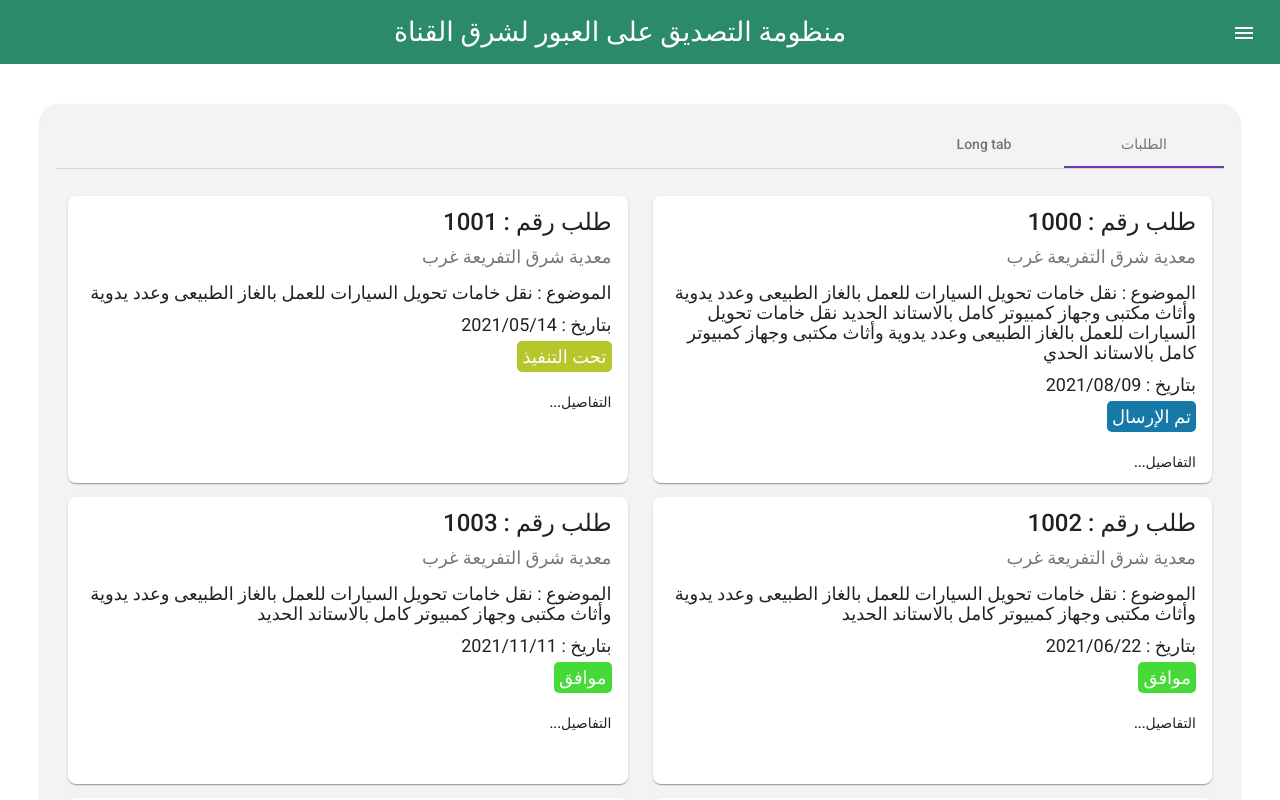
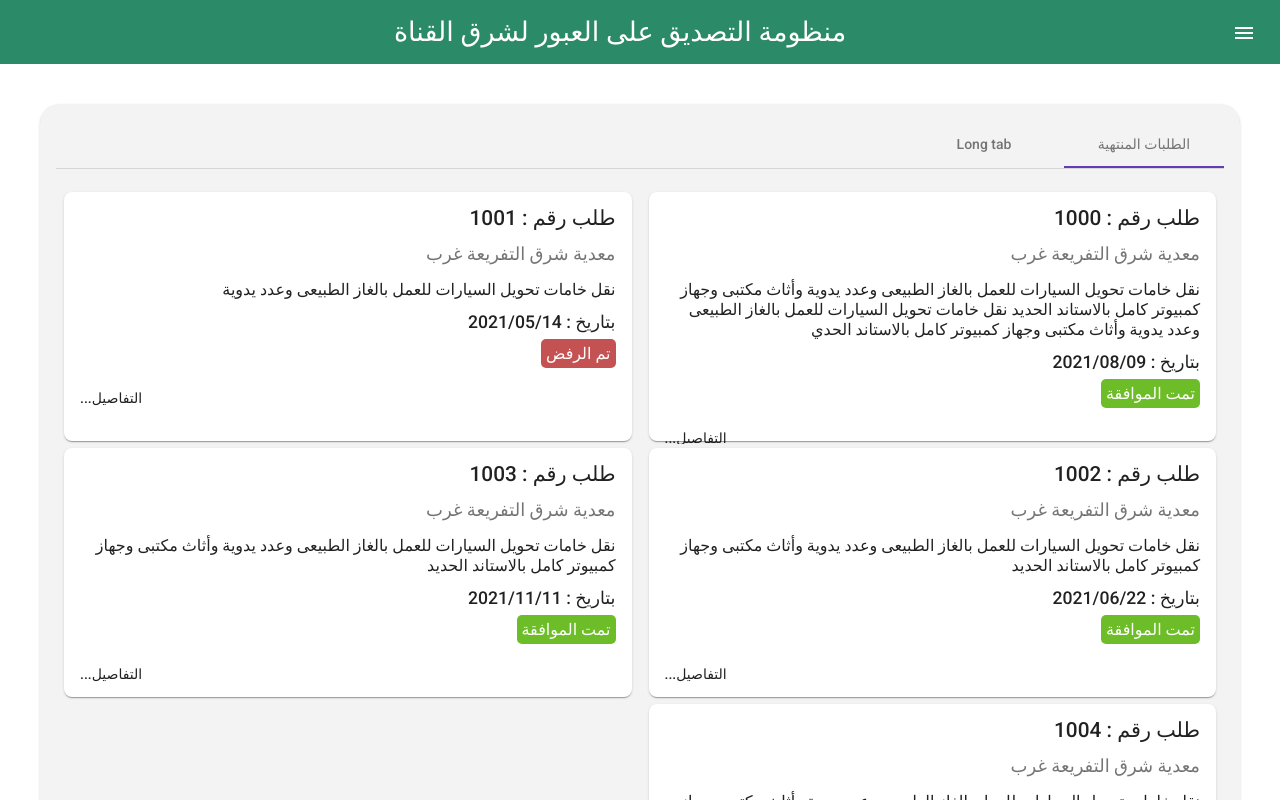
Before and after one commit to amrghobashi/border-crossing-permits, an Angular app: page / in a window 1280 px wide. Shown: the top 800 px of the page. Built offline with nearby package versions, Linux system fonts and the light colour scheme; data requests are answered from the project's data file.

Commit message:
finishing completed reqeust component

```diff
--- a/requests.json
+++ b/requests.json
@@ -1,5 +1,75 @@
 {
-    "data": [{
+    "closed_requests": [
+        {
+            "id": 1,
+            "request_number": "1000",
+            "request_date": "2021/08/09",
+            "subject": "نقل خامات تحويل السيارات للعمل بالغاز الطبيعى وعدد يدوية وأثاث مكتبى وجهاز كمبيوتر كامل بالاستاند الحديد نقل خامات تحويل السيارات للعمل بالغاز الطبيعى وعدد يدوية وأثاث مكتبى وجهاز كمبيوتر كامل بالاستاند الحدي",
+            "address": " محطة الغاز الطبيعى للسيارات التابعة لشركة ( كار جاس ) والكائنة بشارع اسيوط بجوار قسم ثالث العريش",
+            "pass_id": "معدية شرق التفريعة غرب",
+            "notes": 65,
+            "request_status_id": 3,
+            "request_status": "تم الرد ",
+            "tasdek_status_id": 1,
+            "tasdek_status": "تمت الموافقة "
+        },
+        {
+            "id": 2,
+            "request_number": "1001",
+            "request_date": "2021/05/14",
+            "subject": "نقل خامات تحويل السيارات للعمل بالغاز الطبيعى وعدد يدوية",
+            "address": " محطة الغاز الطبيعى للسيارات التابعة لشركة ( كار جاس ) والكائنة بشارع اسيوط بجوار قسم ثالث العريش",
+            "pass_id": "معدية شرق التفريعة غرب",
+            "notes": 65,
+            "request_status_id": 3,
+            "request_status": "تم الرد ",
+            "tasdek_status_id": 2,
+            "tasdek_status": "تم الرفض"
+        },
+        {
+            "id": 3,
+            "request_number": "1002",
+            "request_date": "2021/06/22",
+            "subject": "نقل خامات تحويل السيارات للعمل بالغاز الطبيعى وعدد يدوية وأثاث مكتبى وجهاز كمبيوتر كامل بالاستاند الحديد",
+            "address": " محطة الغاز الطبيعى للسيارات التابعة لشركة ( كار جاس )",
+            "pass_id": "معدية شرق التفريعة غرب",
+            "notes": 65,
+            "request_status_id": 3,
+            "request_status": "تم الرد ",
+            "tasdek_status_id": 1,
+            "tasdek_status": "تمت الموافقة "
+        },
+        {
+            "id": 4,
+            "request_number": "1003",
+            "request_date": "2021/11/11",
+            "subject": "نقل خامات تحويل السيارات للعمل بالغاز الطبيعى وعدد يدوية وأثاث مكتبى وجهاز كمبيوتر كامل بالاستاند الحديد",
+            "address": " محطة الغاز الطبيعى للسيارات التابعة لشركة ( كار جاس ) والكائنة بشارع اسيوط بجوار قسم ثالث العريش",
+            "pass_id": "معدية شرق التفريعة غرب",
+            "notes": "65",
+            "request_status_id": 3,
+            "request_status": "تم الرد ",
+            "tasdek_status_id": 1,
+            "tasdek_status": "تمت الموافقة "
+        },
+        {
+            "id": 5,
+            "request_number": "1004",
+            "request_date": "2021/11/14",
+            "subject": "نقل خامات تحويل السيارات للعمل بالغاز الطبيعى وعدد يدوية وأثاث مكتبى وجهاز كمبيوتر كامل بالاستاند الحديد",
+            "address": " محطة الغاز الطبيعى للسيارات التابعة لشركة ( كار جاس ) والكائنة بشارع اسيوط بجوار قسم ثالث العريش",
+            "pass_id": "معدية شرق التفريعة غرب",
+            "notes": "65",
+            "request_status_id": 3,
+            "request_status": "تم الرد ",
+            "tasdek_status_id": 2,
+            "tasdek_status": "تم الرفض"
+        }
+    ],
+
+
+    "data": [
+        {
         "id": 1,
         "request_number": "1000",
         "request_date": "2021/08/09",
@@ -8,9 +78,9 @@
         "pass_id": "معدية شرق التفريعة غرب",
         "notes": 65,
         "request_status_id": 1,
-            "request_status": "تم الإرسال ",
-            "tasdek_status_id": 0,
-            "tasdek_status": "تحت التنفيذ"
+        "request_status": "تم الإرسال",
+        "tasdek_status_id": null,
+        "tasdek_status": ""
     },
     {
         "id": 2,
@@ -22,8 +92,8 @@
         "notes": 65,
         "request_status_id": 2,
         "request_status": "تحت التنفيذ",
-            "tasdek_status_id": 0,
-            "tasdek_status": "تحت التنفيذ"
+        "tasdek_status_id": null,
+        "tasdek_status": ""
     },
     {
         "id": 3,
@@ -35,8 +105,8 @@
         "notes": 65,
         "request_status_id": 2,
         "request_status": "تحت التنفيذ",
-            "tasdek_status_id": 1,
-            "tasdek_status": "موافق "
+        "tasdek_status_id": null,
+        "tasdek_status": ""
     },
     {
         "id": 4,
@@ -46,10 +116,10 @@
         "address": " محطة الغاز الطبيعى للسيارات التابعة لشركة ( كار جاس ) والكائنة بشارع اسيوط بجوار قسم ثالث العريش",
         "pass_id": "معدية شرق التفريعة غرب",
         "notes": "65",
-            "request_status_id": 2,
+        "request_status_id": 3,
         "request_status": "تحت التنفيذ",
-            "tasdek_status_id": 1,
-            "tasdek_status": "موافق "
+        "tasdek_status_id": null,
+        "tasdek_status": ""
     },
     {
         "id": 5,
@@ -59,36 +129,10 @@
         "address": " محطة الغاز الطبيعى للسيارات التابعة لشركة ( كار جاس ) والكائنة بشارع اسيوط بجوار قسم ثالث العريش",
         "pass_id": "معدية شرق التفريعة غرب",
         "notes": "65",
-            "request_status_id": 1,
+        "request_status_id": 3,
         "request_status": "تم الإرسال ",
-            "tasdek_status_id": 0,
-            "tasdek_status": "تحت التنفيذ"
-        },
-        {
-            "id": 6,
-            "request_number": "1005",
-            "request_date": "2021/11/14",
-            "subject": "نقل خامات تحويل السيارات للعمل بالغاز الطبيعى وعدد يدوية وأثاث مكتبى وجهاز كمبيوتر كامل بالاستاند الحديد",
-            "address": " محطة الغاز الطبيعى للسيارات التابعة لشركة ( كار جاس ) والكائنة بشارع اسيوط بجوار قسم ثالث العريش",
-            "pass_id": "معدية شرق التفريعة غرب",
-            "notes": "65",
-            "request_status_id": 1,
-            "request_status": "تم الإرسال ",
-            "tasdek_status_id": 0,
-            "tasdek_status": "تحت التنفيذ"
-        },
-        {
-            "id": 7,
-            "request_number": "1006",
-            "request_date": "2021/11/14",
-            "subject": "نقل خامات تحويل السيارات للعمل بالغاز الطبيعى وعدد يدوية وأثاث مكتبى وجهاز كمبيوتر كامل بالاستاند الحديد",
-            "address": " محطة الغاز الطبيعى للسيارات التابعة لشركة ( كار جاس ) والكائنة بشارع اسيوط بجوار قسم ثالث العريش",
-            "pass_id": "معدية شرق التفريعة غرب",
-            "notes": "65",
-            "request_status_id": 2,
-            "request_status": "تحت التنفيذ",
-            "tasdek_status_id": 2,
-            "tasdek_status": "غير موافق "
+        "tasdek_status_id": null,
+        "tasdek_status": ""
     }
 ]
 }
--- a/src/app/completed-request/completed-request.component.html
+++ b/src/app/completed-request/completed-request.component.html
@@ -1,25 +1,30 @@
 <mat-card style="margin: 40px; background-color: #f3f3f3; border-radius: 20px;">
     <mat-tab-group dir="rtl" dynamicHeight style="font-size: large;">
-        <mat-tab label=" الطلبات" class="mat-tab-label">
+        <mat-tab label=" الطلبات المنتهية" class="mat-tab-label">
             <br>
-            <mat-grid-list cols="2" rowHeight="300px">
+            <mat-grid-list cols="2" rowHeight="255px">
                 <mat-grid-tile *ngFor="let request of requests">
-                    <mat-card dir="rtl" class="example-card" style="margin: 12px; border-radius: 8px; width: 100%; height: 85%;">
-                        <mat-card-title>طلب رقم : {{ request.request_number }}</mat-card-title>
+                    <mat-card dir="rtl" class="example-card" style="margin: 8px; border-radius: 8px; width: 100%; height: 85%;">
+                        <mat-card-title style="font-size: 1.3rem;">طلب رقم : {{ request.request_number }}</mat-card-title>
                         <mat-card-subtitle style="margin-top: 3%; font-size: large;">{{ request.pass_id }}</mat-card-subtitle>
                         <mat-card-content>
-                            <p style="font-size: large;">الموضوع : {{ request.subject }}</p>
-                            <p style="font-size: large;">بتاريخ : {{ request.request_date }}</p>
-                            <a *ngIf="request.request_status_id === 1 && request.tasdek_status_id === 0;" style="background-color: rgb(22, 121, 167); padding: 5px; border-radius: 5px; color: white; font-size: large;"> {{request.request_status}} </a>
-                            <a *ngIf="request.request_status_id === 2 && request.tasdek_status_id === 0;" style="background-color: rgb(183, 199, 43); padding: 5px; border-radius: 5px; color: white; font-size: large;"> {{request.request_status}} </a>
-                            <a *ngIf="request.tasdek_status_id === 1;" style="background-color: rgb(69, 218, 55); padding: 5px; border-radius: 5px; color: white; font-size: large;"> {{request.tasdek_status}} </a>
-                            <a *ngIf="request.tasdek_status_id === 2;" style="background-color: rgb(218, 90, 16); padding: 5px; border-radius: 5px; color: white; font-size: large;"> {{request.tasdek_status}} </a>
+                            <p style="font-size: 1rem;"> {{ request.subject }}</p>
+                            <p style="font-size: 1.1rem; font-weight: 500;">بتاريخ : {{ request.request_date }}</p>
+                            <a *ngIf="request.tasdek_status_id === 1;"
+                              style="background-color: #6dbd28; padding: 5px; border-radius: 5px; color: white; font-size: 1rem;">
+                              {{request.tasdek_status}} </a>
+                            <a *ngIf="request.tasdek_status_id === 2;"
+                              style="background-color: #b01818bf; padding: 5px; border-radius: 5px; color: white; font-size: 1rem;">
+                              {{request.tasdek_status}}
+                              <!-- <mat-icon>sentiment_very_dissatisfied</mat-icon> -->
+                            </a>
+
                         </mat-card-content>
                         <!-- <mat-card-actions>
                             <button mat-button>التفاصيل...</button>
                         </mat-card-actions> -->
-                        <mat-card-footer>
-                            <button mat-button>التفاصيل...</button>
+                        <mat-card-footer dir="ltr">
+                            <button mat-button >...التفاصيل</button>
                         </mat-card-footer>
                     </mat-card>
                 </mat-grid-tile>
--- a/src/app/completed-request/completed-request.service.ts
+++ b/src/app/completed-request/completed-request.service.ts
@@ -12,7 +12,7 @@ export class CompletedRequestService {
   constructor(private http: HttpClient) { }
 
   getRequests() {
-    return this.http.get<Request[]>('http://localhost:3000/data');
+    return this.http.get<Request[]>('http://localhost:3000/closed_requests');
   }
 
 }
```
Lines whose indentation alone changed are shown as unchanged.
